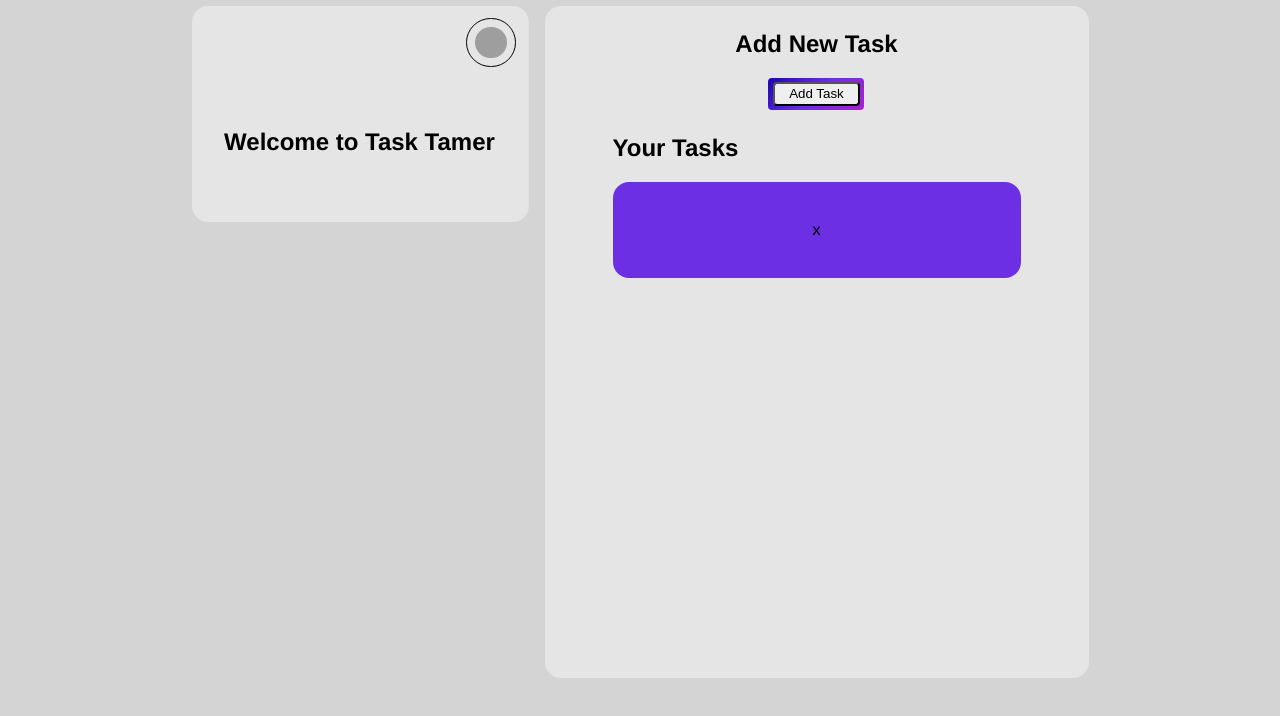
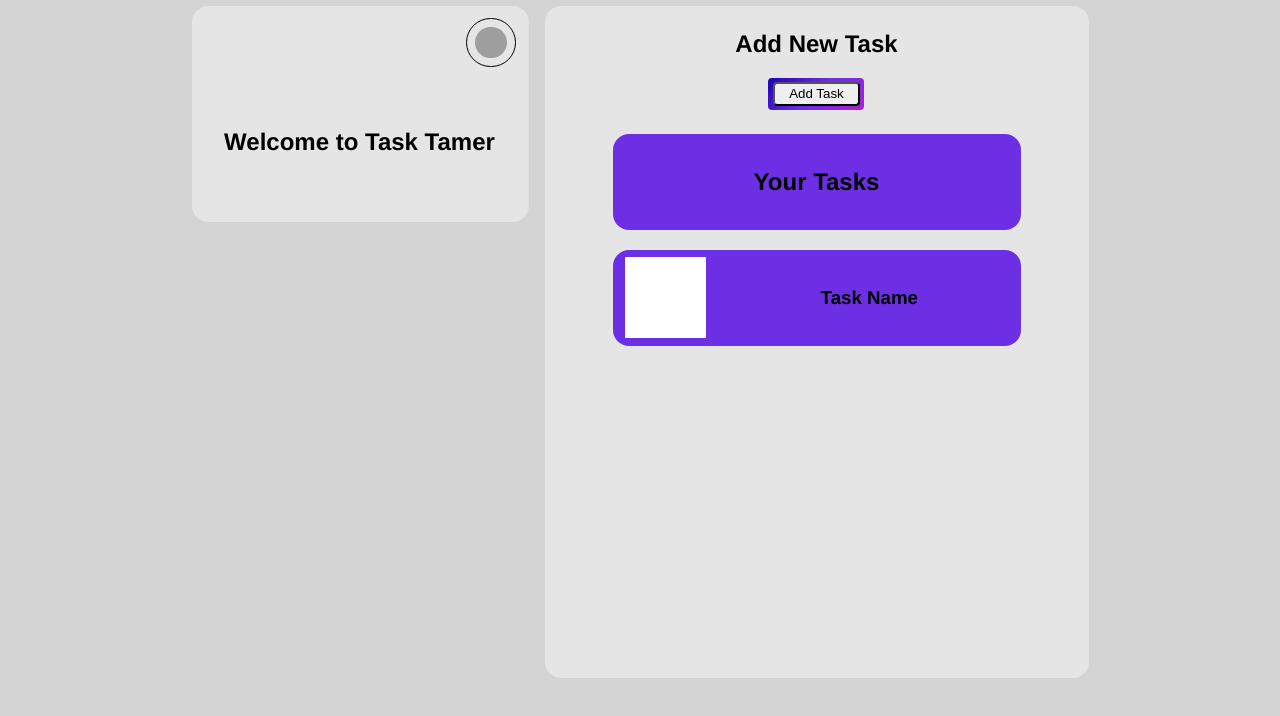
Before and after one commit to SFH6-Devs/task-tamer, a plain HTML site: page index.html in a window 1280 px wide. Shown: the part 60-776 px from the top of the page. Drawn offline with Linux system fonts and the light colour scheme; grey boxes are pictures that could not be loaded.

Commit message:
design features work on the task list

```diff
--- a/index.html
+++ b/index.html
@@ -250,6 +250,7 @@
             display: flex;
             flex-grow: 1;
             flex-direction: column;
+
         }
         .tasktask{
             display: flex;
@@ -259,7 +260,24 @@
             flex-grow: 1;
             justify-content: center;
             align-items: center;
+
         }
+       .taskimg{
+            margin-inline: 12px;
+            width: 20%;
+            aspect-ratio: 1/1;
+            height: auto;
+            background-color: #ffffff;
+
+       }
+       .taskdeets{
+
+            margin-inline: 12px;
+            display: flex;
+            justify-content: center;
+            align-items: center;
+            flex-grow: 1;
+       }
 
 
     </style>
@@ -323,11 +341,15 @@
 
                     </div>
                     <div class="tasks">
-                        <h2>Your Tasks</h2>
+                        <h2 class="tasktask">Your Tasks</h2>
                         <div class="tasklists">
                             <div class="tasktask">
-                                x
+                                <div id="taskimg"class="taskimg">
 
+                                </div>
+                                <div class="taskdeets">
+                                    <h3 class="taskTitle" id="taskTitle">Task Name</h3>
+                                </div>
                             </div>
                         </div>
                     </div>
```
